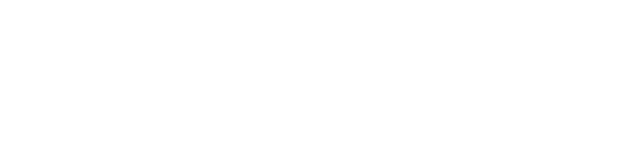
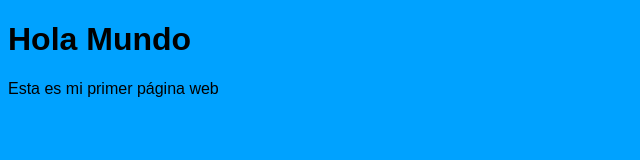
Before and after one commit to jarturomora/juegos-web, a plain HTML site: page temas/tema-2/code/hola.html in a window 1280 px wide. Shown: the whole page, without its empty margins (0-640 px from the left). Drawn offline with Linux system fonts and the light colour scheme.

Commit message:
Actualiza Tema 2

```diff
--- a/temas/tema-2/code/hola.html
+++ b/temas/tema-2/code/hola.html
@@ -0,0 +1,12 @@
+<!DOCTYPE html>
+<html lang="es">
+ <head>
+  <title>Mi primer página web</title>
+  <meta charset="UTF-8">
+  <link rel="stylesheet" href="style.css">
+</head>
+<body>
+  <h1>Hola Mundo</h1>
+  <p>Esta es mi primer página web</p>
+</body>
+</html>
--- a/temas/tema-2/code/style.css
+++ b/temas/tema-2/code/style.css
@@ -1,4 +1,4 @@
 body {
   font-family: Arial;
-  background-color: #ffff00;
+  background-color: #00a2ff;
 }
```
Also changed, not shown: 1 other file.
